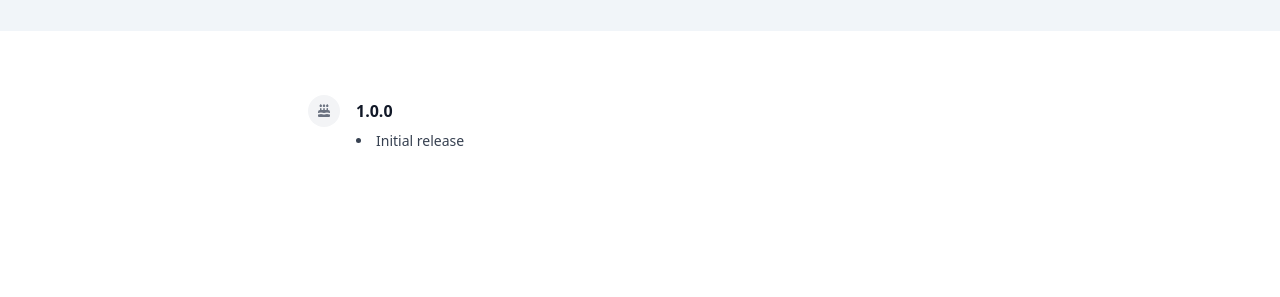
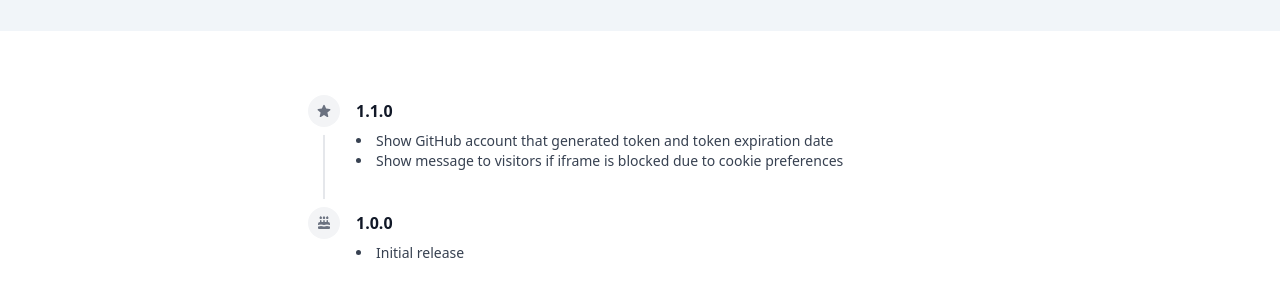
Before and after one commit to fleishmanhillard/changelog, a plain HTML site: page consent-manager/index.html in a window 1280 px wide. Shown: the part 209-506 px from the top of the page. Drawn offline with nearby package versions, Linux system fonts and the light colour scheme.

Commit message:
Add consent manager changelog for v1.1.0

```diff
--- a/consent-manager/index.html
+++ b/consent-manager/index.html
@@ -27,6 +27,35 @@
         <div class="mx-auto max-w-2xl">
             <div class="flow-root">
                 <ul role="list" class="-mb-8">
+
+                    <li>
+                        <div class="relative pb-8">
+                            <span class="absolute left-5 top-5 -ml-px h-full w-0.5 bg-gray-200" aria-hidden="true"></span>
+                            <div class="relative flex items-start space-x-3">
+                                <div>
+                                    <div class="relative px-1">
+                                        <div class="flex h-8 w-8 items-center justify-center rounded-full bg-gray-100 ring-8 ring-white">
+                                            <svg xmlns="http://www.w3.org/2000/svg" viewBox="0 0 16 16" fill="currentColor" class="w-4 h-4 text-gray-500">
+                                                <path fill-rule="evenodd" d="M8 1.75a.75.75 0 0 1 .692.462l1.41 3.393 3.664.293a.75.75 0 0 1 .428 1.317l-2.791 2.39.853 3.575a.75.75 0 0 1-1.12.814L7.998 12.08l-3.135 1.915a.75.75 0 0 1-1.12-.814l.852-3.574-2.79-2.39a.75.75 0 0 1 .427-1.318l3.663-.293 1.41-3.393A.75.75 0 0 1 8 1.75Z" clip-rule="evenodd" />
+                                            </svg>
+
+                                        </div>
+                                    </div>
+                                </div>
+                                <div class="min-w-0 flex-1 py-1">
+                                    <div>
+                                        <div class="text-md font-semibold text-gray-900">
+                                            1.1.0
+                                        </div>
+                                    </div>
+                                    <ul class="list-disc list-inside mt-2 text-sm text-gray-700">
+                                        <li>Show GitHub account that generated token and token expiration date</li>
+                                        <li>Show message to visitors if iframe is blocked due to cookie preferences</li>
+                                    </ul>
+                                </div>
+                            </div>
+                        </div>
+                    </li>
 
                     <li>
                         <div class="relative pb-8">
```
